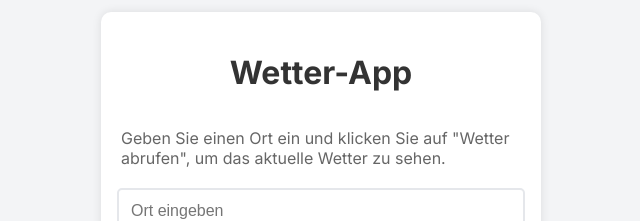
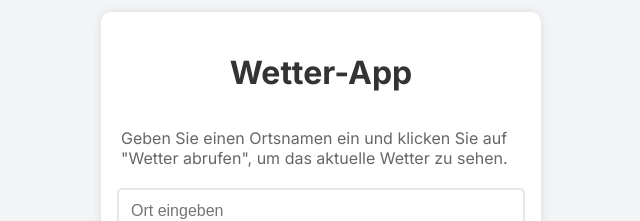
Before and after one commit to d3rIngo/Projekt-Wetterapp, a Next.js app: page / in a window 1280 px wide. Shown: the part 226-447 px from the top of the page, without its empty margins (319-959 px from the left). Built offline with nearby package versions, Linux system fonts and the light colour scheme.

Commit message:
change text

```diff
--- a/src/app/page.js
+++ b/src/app/page.js
@@ -43,7 +43,7 @@ export default function Home() {
   return (
     <div className="container">
       <h1>Wetter-App</h1>
-      <p>Geben Sie einen Ort ein und klicken Sie auf &quot;Wetter abrufen&quot;, um das aktuelle Wetter zu sehen.</p>
+      <p>Geben Sie einen Ortsnamen ein und klicken Sie auf &quot;Wetter abrufen&quot;, um das aktuelle Wetter zu sehen.</p>
       {/* Eingabefeld für den Ort */}
       <input
         type="text"
```
